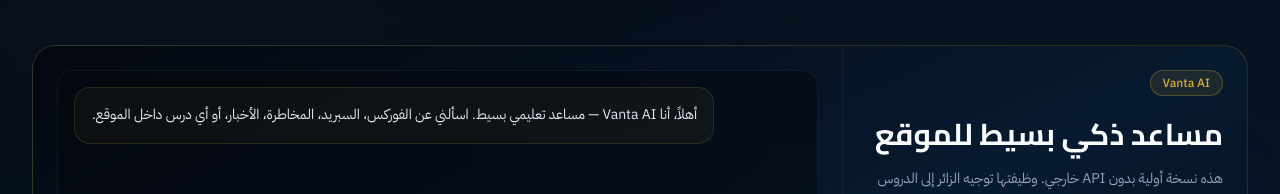
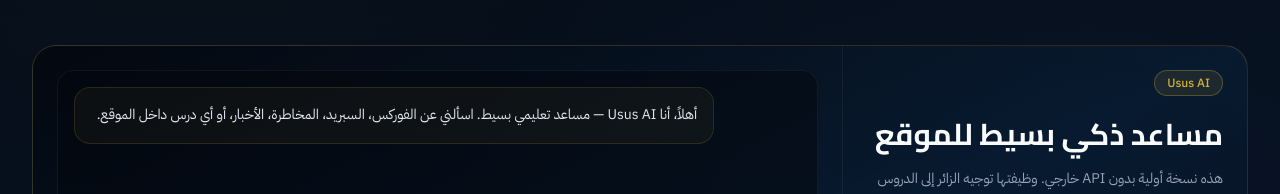
Before and after one commit to yassinlgarch-eng/Vanta-capital-, a Next.js app: page /ai in a window 1280 px wide. Shown: the part 439-633 px from the top of the page. Built offline with nearby package versions, Linux system fonts and the light colour scheme.

Commit message:
Rename assistant UI to Usus AI

```diff
--- a/src/components/VantaAIAssistant.tsx
+++ b/src/components/VantaAIAssistant.tsx
@@ -31,7 +31,7 @@
 
   if (!q) {
     return {
-      text: "اكتب سؤالك وسأقترح لك أفضل درس أو أداة داخل Vanta Capital.",
+      text: "اكتب سؤالك وسأقترح لك أفضل درس أو أداة داخل Usus Markets.",
       links: [],
     };
   }
@@ -136,13 +136,13 @@
   };
 }
 
-export default function VantaAIAssistant() {
+export default function UsusAIAssistant() {
   const [input, setInput] = useState("");
   const [messages, setMessages] = useState<Message[]>([
     {
       role: "assistant",
       text:
-        "أهلاً، أنا Vanta AI — مساعد تعليمي بسيط. اسألني عن الفوركس، السبريد، المخاطرة، الأخبار، أو أي درس داخل الموقع.",
+        "أهلاً، أنا Usus AI — مساعد تعليمي بسيط. اسألني عن الفوركس، السبريد، المخاطرة، الأخبار، أو أي درس داخل الموقع.",
     },
   ]);
 
@@ -165,7 +165,7 @@
     <div className="overflow-hidden rounded-3xl border border-gold/20 bg-gradient-to-br from-ink-950 via-navy/45 to-ink-950 shadow-card">
       <div className="grid gap-0 lg:grid-cols-12">
         <aside className="border-b border-white/5 p-6 lg:col-span-4 lg:border-b-0 lg:border-l">
-          <span className="chip chip-gold">Vanta AI</span>
+          <span className="chip chip-gold">Usus AI</span>
           <h2 className="mt-5 font-display text-3xl font-bold text-neutral-50">
             مساعد ذكي بسيط للموقع
           </h2>
```
